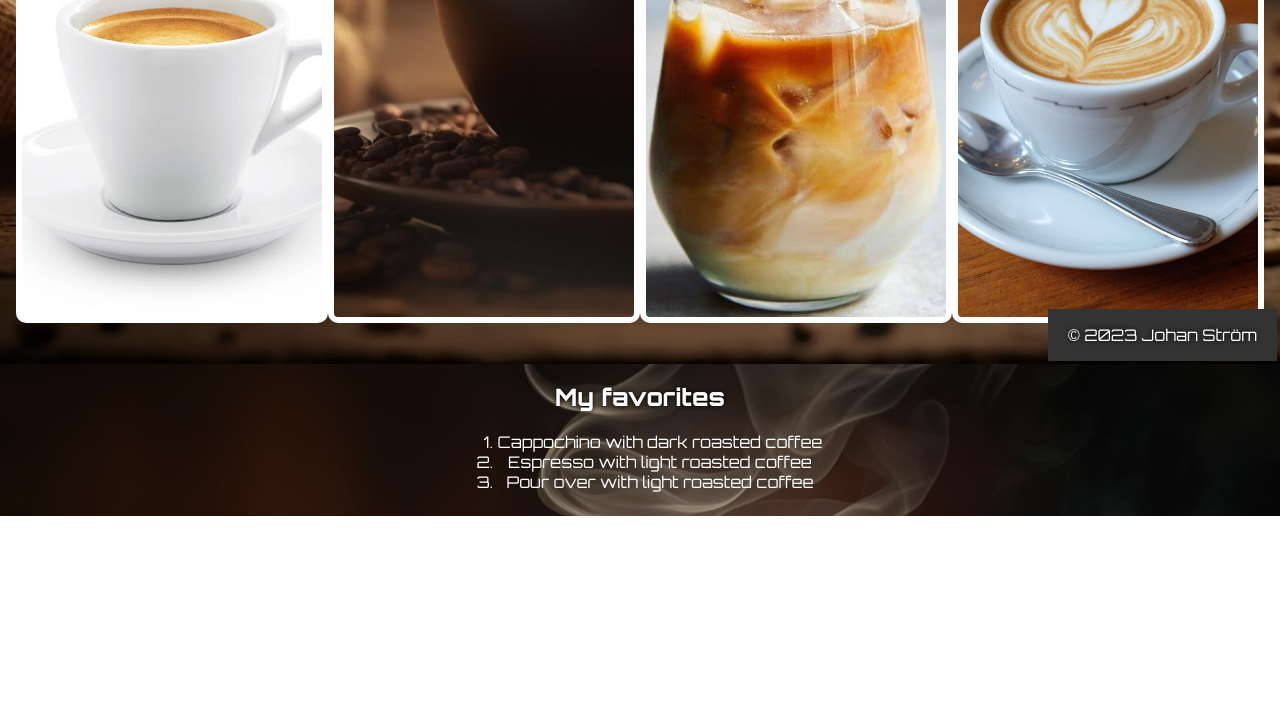
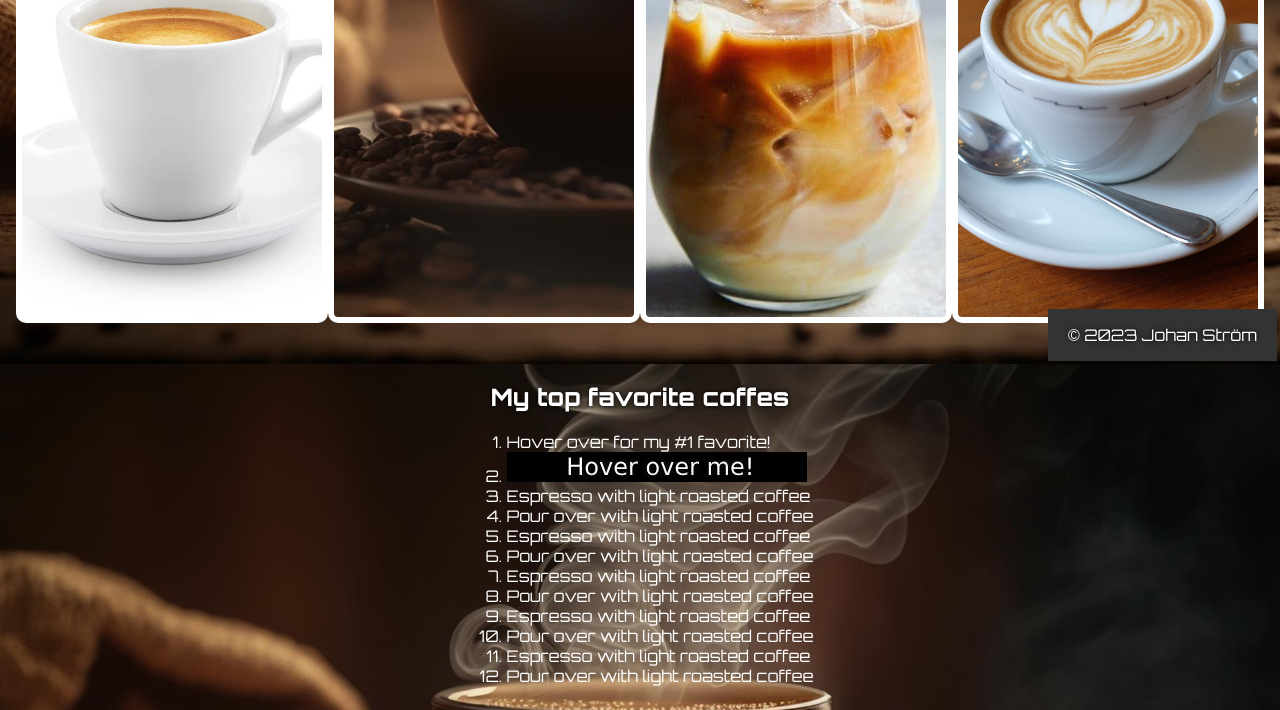
Before and after one commit to J-Strom/js-html-css-1st-task, a plain HTML site: page index.html in a window 1280 px wide. Shown: the part 436-1146 px from the top of the page. Before the commit the page ends 952 px from the top, so only its background shows below. Drawn offline with Linux system fonts and the light colour scheme.

Commit message:
should be enough

```diff
--- a/css/styles.css
+++ b/css/styles.css
@@ -76,6 +76,24 @@ h1, h2, h3, h4, p {
   /* border: 1px solid #ccc; */
 }
 
+#favorite-list {
+  text-align: start;
+}
+
+.favorite1:after{
+  content: 'Hover over for my #1 favorite!';
+}
+.favorite1:hover:after{
+  content:'Cappuccino with dark roasted coffee';
+}
+
+.favorite2:after{
+  content: url("../images/black-box2.jpg");
+}
+.favorite2:hover:after{
+  content:'Cappuccino with dark roasted coffee';
+}
+
 
 /* Style the footer */
 .footer {
--- a/index.html
+++ b/index.html
@@ -45,9 +45,18 @@ Task: Task 1 in the HTML, CSS & Bootstrap course
 
     </div>
     <div>
-      <h2>My favorites</h2>
-      <ol>
-        <li>Cappochino with dark roasted coffee</li>
+      <h2>My top favorite coffes</h2>
+      <ol id="favorite-list">
+        <li><span class="favorite1"></span></li>
+        <li><span class="favorite2"></span></li>
+        <li>Espresso with light roasted coffee</li>
+        <li>Pour over with light roasted coffee</li>
+        <li>Espresso with light roasted coffee</li>
+        <li>Pour over with light roasted coffee</li>
+        <li>Espresso with light roasted coffee</li>
+        <li>Pour over with light roasted coffee</li>
+        <li>Espresso with light roasted coffee</li>
+        <li>Pour over with light roasted coffee</li>
         <li>Espresso with light roasted coffee</li>
         <li>Pour over with light roasted coffee</li>
       </ol>
```
Also changed, not shown: images/black-box2.jpg (added).
